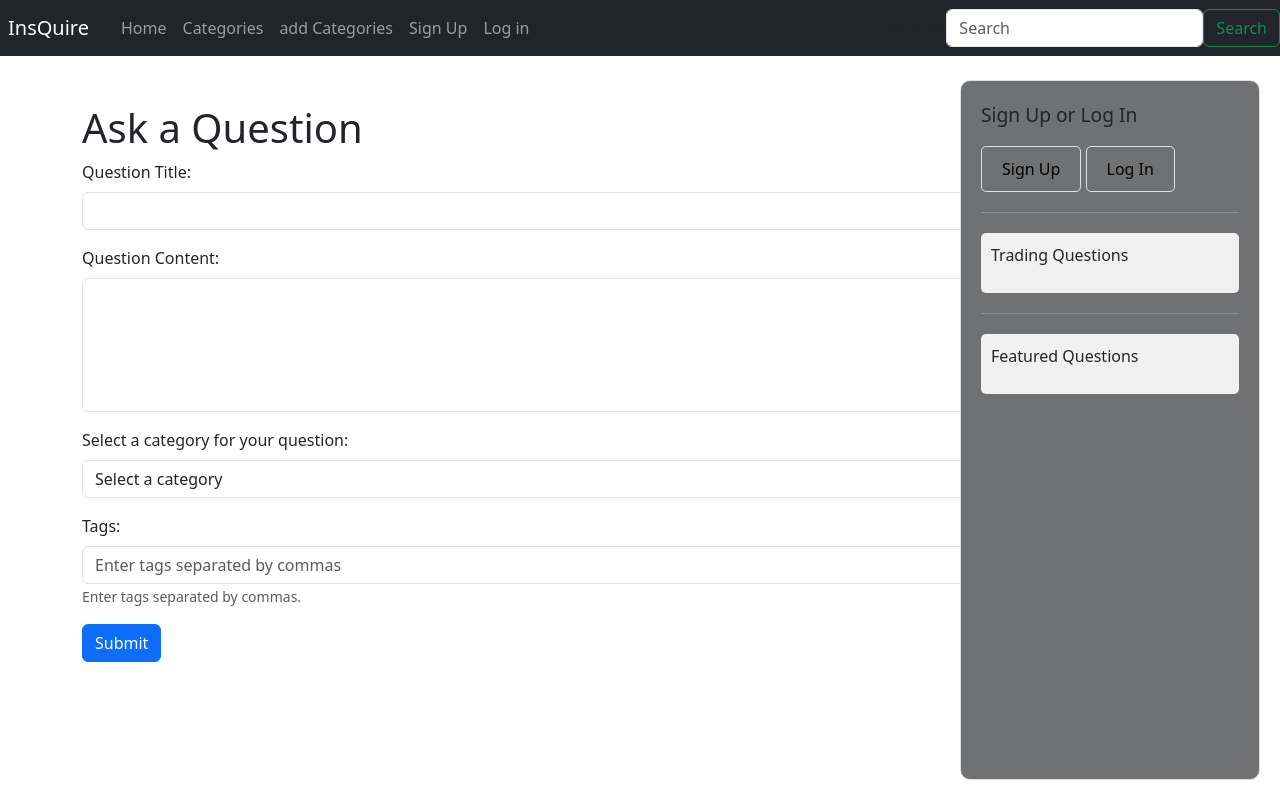
After one commit to ibby-hassan/WAD2-Group-Project, a Django app: page /insQuire/askquestion/ in a window 1280 px wide. The commit adds this page. Run offline with Django 3.2, Linux system fonts and the light colour scheme; data that the repository does not hold is empty.

Commit message:
sidebar & addQuestion(Idk why not show in index page) & addCategory(work)

```diff
--- a/insQuire/forms.py
+++ b/insQuire/forms.py
@@ -13,3 +13,11 @@ class UserProfileForm(forms.ModelForm):
     class Meta:
         model = UserProfile
         fields = ('website', 'picture',)
+
+class QuestionForm(forms.ModelForm):
+    class Meta:
+        model = Question
+        fields = ['title', 'content', 'category', 'tags']
+
+class CategoryForm(forms.Form):
+    name = forms.CharField(max_length=50, label='Category Name')
--- a/insQuire/urls.py
+++ b/insQuire/urls.py
@@ -17,5 +17,7 @@ urlpatterns = [
     path('login/', views.user_login, name='login'),
     path('restricted/', views.restricted, name='restricted'),
     path('logout/', views.user_logout, name='logout'),
+    path('askquestion/', views.askQuestion, name='askQuestion'),
+    path('add_category/', views.add_category, name='add_category'),
 ]
 urlpatterns += static(settings.MEDIA_URL, document_root=settings.MEDIA_ROOT)
--- a/insQuire/views.py
+++ b/insQuire/views.py
@@ -8,6 +8,7 @@ from django.urls import reverse
 from django.http import HttpResponse
 from django.contrib.auth import logout
 from django.contrib.auth.decorators import login_required
+from insQuire.forms import QuestionForm,CategoryForm
 
 def index(request):
     context = {}
@@ -52,10 +53,10 @@ def question(request, questionID):
 
     try:
         question = Question.objects.get(id=questionID)
-        context['questions'] = question
+        context['question'] = question
 
     except Question.DoesNotExist:
-        context['questions'] = None
+        context['question'] = None
 
     return render(request, 'insQuire/question.html', context)
 
@@ -119,5 +120,29 @@ def restricted(request):
 @login_required
 def user_logout(request):
     logout(request)
-# Take the user back to the homepage.
     return redirect(reverse('insQuire:index'))
+
+def askQuestion(request):
+    if request.method == 'POST':
+        form = QuestionForm(request.POST)
+        if form.is_valid():
+            question = form.save(commit=False)
+            question.author = request.user
+            question.save()
+            return redirect('insQuire:index')
+    else:
+        form = QuestionForm()
+    categories = Category.objects.all()
+    return render(request, 'insQuire/askQuestion.html', {'form': form, 'categories': categories})
+
+def add_category(request):
+    if request.method == 'POST':
+        form = CategoryForm(request.POST)
+        if form.is_valid():
+            name = form.cleaned_data['name']
+            category = Category(name=name)
+            category.save()
+            return redirect('insQuire:index')
+    else:
+        form = CategoryForm()
+    return render(request, 'insQuire/add_category.html', {'form': form})
--- /dev/null
+++ b/templates/insQuire/askQuestion.html
@@ -0,0 +1,38 @@
+{% extends 'insQuire/base.html' %}
+{% load static %}
+
+{% block title_block %}
+    Ask a Question - InsQuire
+{% endblock %}
+
+{% block main_block %}
+    <div class="container mt-5">
+        <h1>Ask a Question</h1>
+        <form method="post">
+            {% csrf_token %}
+            <div class="mb-3">
+                <label for="question_title" class="form-label">Question Title:</label>
+                <input type="text" class="form-control" id="question_title" name="question_title" required>
+            </div>
+            <div class="mb-3">
+                <label for="question_content" class="form-label">Question Content:</label>
+                <textarea class="form-control" id="question_content" name="question_content" rows="5" required></textarea>
+            </div>
+            <div class="mb-3">
+                <label for="category_select" class="form-label">Select a category for your question:</label>
+                <select class="form-select" id="category_select" name="category" required>
+                    <option value="" selected disabled>Select a category</option>
+                    {% for category in categories %}
+                        <option value="{{ category.id }}">{{ category.name }}</option>
+                    {% endfor %}
+                </select>
+            </div>
+            <div class="mb-3">
+                <label for="tags" class="form-label">Tags:</label>
+                <input type="text" class="form-control" id="tags" name="tags" placeholder="Enter tags separated by commas">
+                <small id="tagsHelp" class="form-text text-muted">Enter tags separated by commas.</small>
+            </div>
+            <button type="submit" class="btn btn-primary">Submit</button>
+        </form>
+    </div>
+{% endblock %}
--- a/templates/insQuire/base.html
+++ b/templates/insQuire/base.html
@@ -28,6 +28,49 @@
                 display: flex;
                 align-items: center;
             }
+
+            .right-sidebar {
+                position: fixed;
+                top: 80px;
+                right: 20px; /* 调整右边距 */
+                bottom: 20px; /* 底部距离 */
+                width: 300px;
+                background-color: #707172; /* 灰色底色 */
+                padding: 20px;
+                overflow-y: auto;
+                border-radius: 10px; /* 圆角 */
+                border: 1px solid #dee2e6; /* 边框 */
+            }
+
+            .sidebar-item {
+                margin-bottom: 20px;
+            }
+
+            .sidebar-item a {
+                color: #000000; /* 白色文字 */
+                text-decoration: none;
+                display: inline-block;
+                padding: 10px 20px; /* 调整内边距 */
+                border: 1px solid #dee2e6; /* 添加边框 */
+                border-radius: 5px; /* 圆角 */
+            }
+
+            .ask-question {
+                font-size: larger;
+            }
+
+            .sidebar-divider {
+                border-top: 1px solid #dee2e6;
+                margin-top: 20px;
+                margin-bottom: 20px;
+            }
+
+            .question-box {
+                background-color: #f0f0f0; /* 浅灰色框 */
+                padding: 10px;
+                margin-bottom: 10px;
+                border-radius: 5px;
+            }
         </style>
         {% endblock %}
     </header>
@@ -37,17 +80,15 @@
             <ul class="navbar-nav mr-auto">
                 <li class="nav-item active"><a class="nav-link" href="{% url 'insQuire:index' %}">Home</a></li>
                 <li class="nav-item active"><a class="nav-link" href="{% url 'insQuire:all_categories' %}">Categories</a></li>
+                <li class="nav-item active"><a class="nav-link" href="{% url 'insQuire:add_category' %}">add Categories</a></li>
                 {% if user.is_authenticated %}
-
                 <li class="nav-item active"><a class="nav-link" href="{% url 'insQuire:logout' %}">Logout</a></li>
                 {% else %}
                 <li class="nav-item active"><a class="nav-link" href="{% url 'insQuire:register' %}">Sign Up</a></li>
                 <li class="nav-item active"><a class="nav-link" href="{% url 'insQuire:login' %}">Log in</a></li>
                 {% endif %}
-
             </ul>
         </div>
-
         <div class="d-flex align-items-center">
             <span class="mr-2">InsQuire</span>
             {% if user.is_authenticated %}
@@ -55,31 +96,48 @@
             <img src="{{ user.userprofile.picture.url }}" alt="User Avatar" class="user-picture">
             {% endif %}
             <span class="ml-2 text-white">{{ user.username }} &nbsp;&nbsp;&nbsp;&nbsp;&nbsp;</span>
-
             {% endif %}
         </div>
-
-        <!--referenced from https://www.youtube.com/watch?v=AGtae4L5BbI-->
         <form class="form-inline my-2 my-lg-0 d-flex" method=POST action="{% url 'insQuire:search' %}">
             {% csrf_token %}
             <input class="form-control mr-sm-2" name="search_bar" type="search" placeholder="Search" aria-label="Search">
             <button class="btn btn-outline-success my-2 my-sm-0" type="submit">Search</button>
         </form>
     </nav>
-
     <main>
         {% block main_block %}
         <p>Content goes here </p>
         {% endblock %}
     </main>
-
-    <footer>
+    <div class="sidebar right-sidebar">
+        <div class="sidebar-item">
+            {% if user.is_authenticated %}
+            <p class="ask-question">Ask a Question</p>
+            <a href="{% url 'insQuire:askQuestion' %}">Click here to ask a question</a>
+            {% else %}
+            <p class="ask-question">Sign Up or Log In</p>
+            <a href="{% url 'insQuire:register' %}">Sign Up</a>
+            <a href="{% url 'insQuire:login' %}">Log In</a>
+            {% endif %}
+            <hr class="sidebar-divider">
+            <div class="question-box">
+                <!-- 用来存储问题的浅灰色框 -->
+                <p>Trading Questions</p>
+            </div>
+            <hr class="sidebar-divider">
+            <div class="question-box">
+                <!-- 用来存储问题的浅灰色框 -->
+                <p>Featured Questions</p>
+            </div>
+        </div>
+    </div>
+    <!-- <footer>
         {% block footer_block %}
         <p>WAD2 Project by Group 12b</p>
         {% endblock %}
-    </footer>
+    </footer> -->
     <script src="https://cdn.jsdelivr.net/npm/bootstrap@5.3.3/dist/js/bootstrap.bundle.min.js" integrity="sha384-YvpcrYf0tY3lHB60NNkmXc5s9fDVZLESaAA55NDzOxhy9GkcIdslK1eN7N6jIeHz" crossorigin="anonymous"></script>
-    <script src="https://cdn.jsdelivr.net/npm/@popperjs/core@2.11.8/dist/umd/popper.min.js" integrity="sha384-I7E8VVD/ismYTF4hNIPjVp/Zjvgyol6VFvRkX/vR+Vc4jQkC+hVqc2pM8ODewa9r" crossorigin="anonymous"></script>
+    <script src="https://cdn.jsdelivr.net/npm/@popperjs/core@2.11.8/dist/umd/popper.min.js" integrity="sha384-I7E8VVD/ismYTF4hNIPjVp/Zjvgyol6VFvRkX/vR+Vc4jQkC+hVqc2pM8ODewa9r>
     <script src="https://cdn.jsdelivr.net/npm/bootstrap@5.3.3/dist/js/bootstrap.min.js" integrity="sha384-0pUGZvbkm6XF6gxjEnlmuGrJXVbNuzT9qBBavbLwCsOGabYfZo0T0to5eqruptLy" crossorigin="anonymous"></script>
 </body>
 
--- a/templates/insQuire/question.html
+++ b/templates/insQuire/question.html
@@ -5,9 +5,9 @@
 {% endblock %}
 
 {% block main_block %}
-    {% if questions %}
-    <h2>{{ questions.title }}</h2>
-        <p>{{ questions.content }}</p>
+    {% if question %}
+    <h2>{{ question.title }}</h2>
+        <p>{{ question.content }}</p>
     {% else %}
         <p>Unknown category.</p>
     {% endif %}
```
Also changed, not shown: templates/insQuire/add_category.html (added, +16 -0 lines), templates/insQuire/categories.html (+16 -2 lines), templates/insQuire/category.html (+5 -11 lines), templates/insQuire/index.html (+10 -2 lines). Lines whose indentation alone changed are shown as unchanged.
